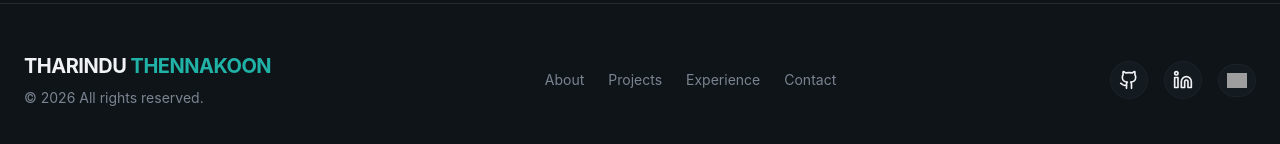
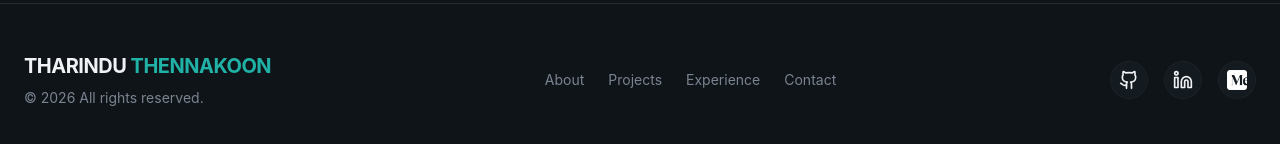
Before and after one commit to Tharindu9910/TharinduThennakoon, a React (Vite) app: page / in a window 1280 px wide. Shown: the part 7971-8115 px from the top of the page. Built offline with nearby package versions, Linux system fonts and the light colour scheme; grey boxes are pictures that could not be loaded.

Commit message:
missed img

```diff
--- a/src/layout/Footer.jsx
+++ b/src/layout/Footer.jsx
@@ -1,4 +1,5 @@
 import { Github, Linkedin, Twitter, Heart } from "lucide-react";
+import { medium } from "../assets/images";
 
 const socialLinks = [
   { icon: Github, href: "https://github.com/Tharindu9910", label: "GitHub" },
@@ -55,7 +56,7 @@ export const Footer = () => {
               </a>
             ))}
              <a href="https://medium.com/@tharindutkt" target="_blank" className="p-2 rounded-full glass hover:bg-primary/10 hover:text-primary transition-all duration-300"><img
-                  src="/medium-icon.svg"
+                  src={medium}
                   alt="medium"
                   className='w-[20px] object-contain'
                 /></a>
```
